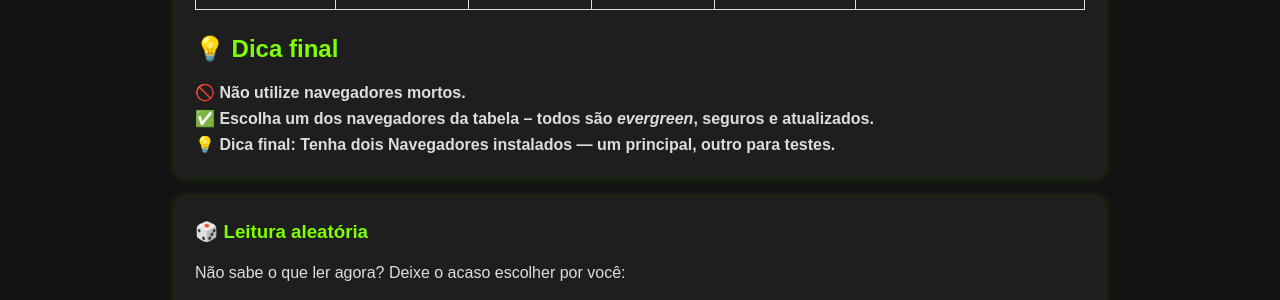
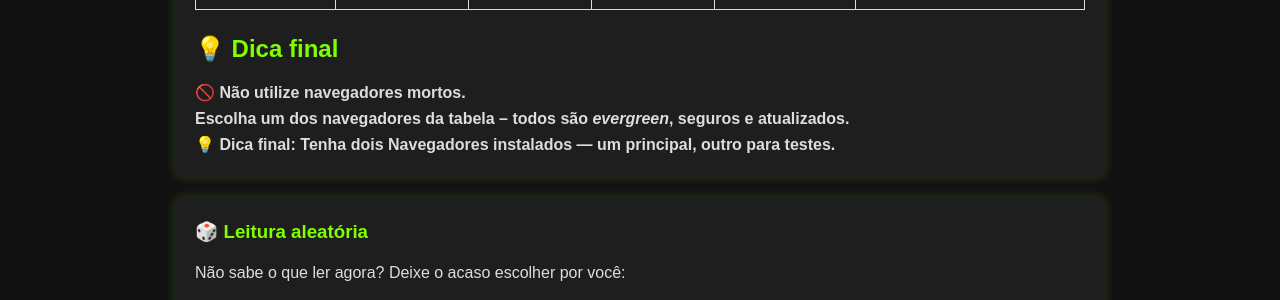
Before and after one commit to Piolinux/piolinux-site, a Jekyll site: the page built from _posts/2025-09-10-navegadores-evergreen-2025.md, in a window 1280 px wide and 900 px high, scrolled down 1479 px. Shown: the part 150-450 px from the top of the window. Built offline with Jekyll 4.4.1, drawn with Linux system fonts in a browser that asks for light colours.

```diff
--- a/_posts/2025-09-10-navegadores-evergreen-2025.md
+++ b/_posts/2025-09-10-navegadores-evergreen-2025.md
@@ -99,6 +99,6 @@ layout: default
 <h2>💡 Dica final</h2>
 <blockquote>
   🚫 <strong>Não utilize navegadores mortos.</strong><br>
-  ✅ <strong>Escolha um dos navegadores da tabela – todos são <em>evergreen</em>, seguros e atualizados.</strong><br>
+   <strong>Escolha um dos navegadores da tabela – todos são <em>evergreen</em>, seguros e atualizados.</strong><br>
   💡 <strong>Dica final: Tenha dois Navegadores instalados — um principal, outro para testes.</strong>
 </blockquote>
```
